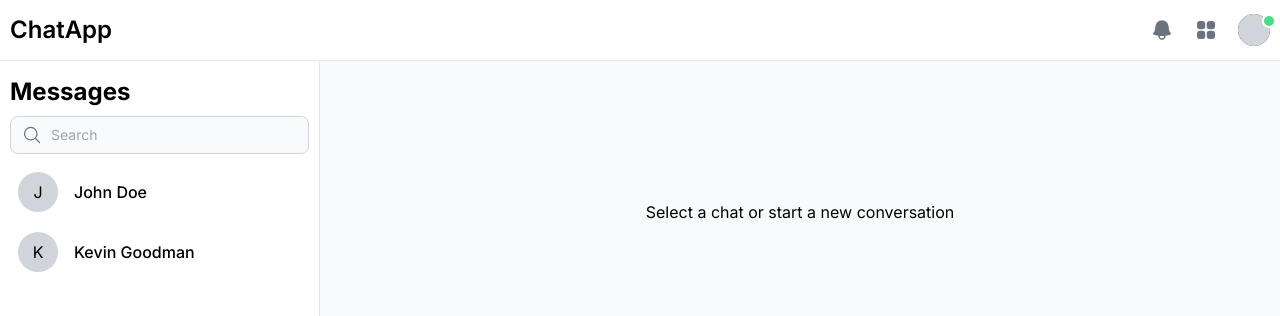
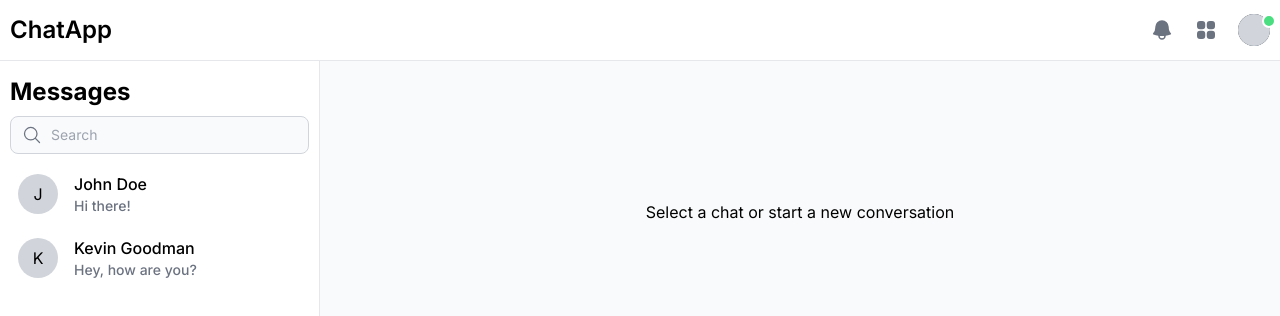
Before and after one commit to damianwysokinski/chat-app-react, a Next.js app: page / in a window 1280 px wide. Shown: the top 316 px of the page. Built offline with nearby package versions, Linux system fonts and the light colour scheme.

Commit message:
display last message in the sidebar user item

```diff
--- a/src/components/Sidebar/SidebarUserItem.tsx
+++ b/src/components/Sidebar/SidebarUserItem.tsx
@@ -1,6 +1,6 @@
 import { FC } from 'react';
 import Link from 'next/link';
-import { Chatroom } from '@/utils/dataUtils';
+import { Chatroom, ChatMessage } from '@/utils/dataUtils';
 import { usePathname } from 'next/navigation';
 
 interface SidebarUserItemProps {
@@ -11,17 +11,24 @@ const SidebarUserItem: FC<SidebarUserItemProps> = ({ user }) => {
   const pathname = usePathname();
   const isLinkActive = pathname === `/chat/${user.id}`;
 
+  const getLastMessage = () => {
+    return user.messages?.[user.messages.length - 1]?.message || '';
+  };
+
+  const lastMessage = getLastMessage();
+
   return (
     <li key={user.id}>
       <Link
         href={`/chat/${user.id}`}
         className={`flex cursor-pointer items-center gap-4 rounded-lg px-2 py-2.5 hover:bg-gray-100 dark:hover:bg-gray-700 ${isLinkActive ? 'bg-gray-100 dark:bg-gray-700' : ''}`}
       >
-        <div className="flex h-10 w-10 items-center justify-center rounded-full bg-gray-300">
+        <div className="flex min-h-10 min-w-10 items-center justify-center rounded-full bg-gray-300">
           {user.name.charAt(0)}
         </div>
-        <div className="font-medium dark:text-white">
-          <div>{user.name}</div>
+        <div className="flex flex-col font-medium truncate">
+          <div className="dark:text-white">{user.name}</div>
+          <div className="text-sm text-gray-500 dark:text-gray-400 truncate">{lastMessage}</div>
         </div>
       </Link>
     </li>
```
